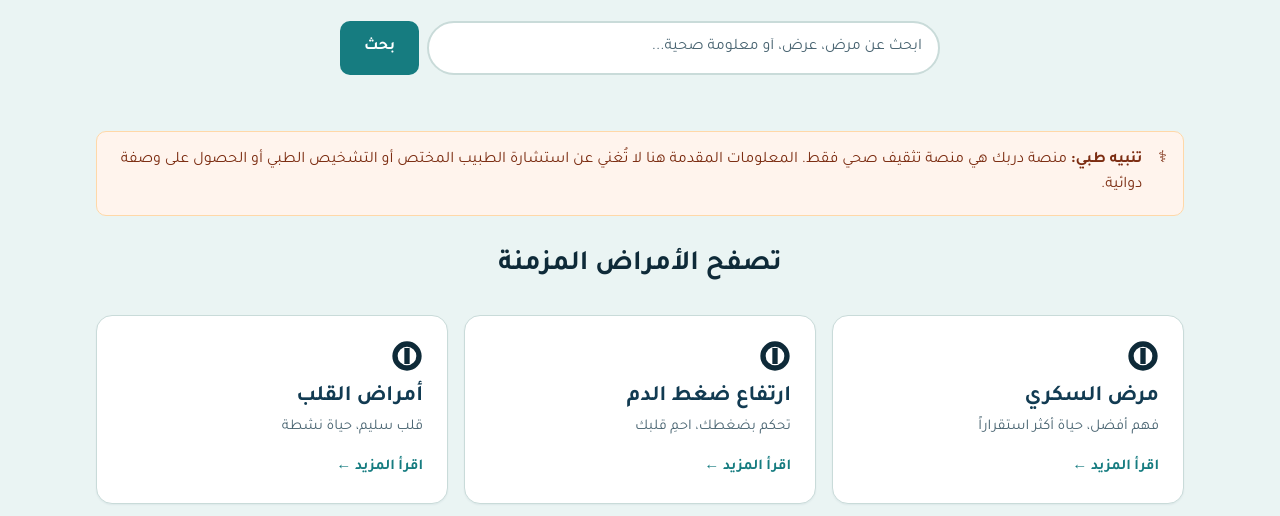
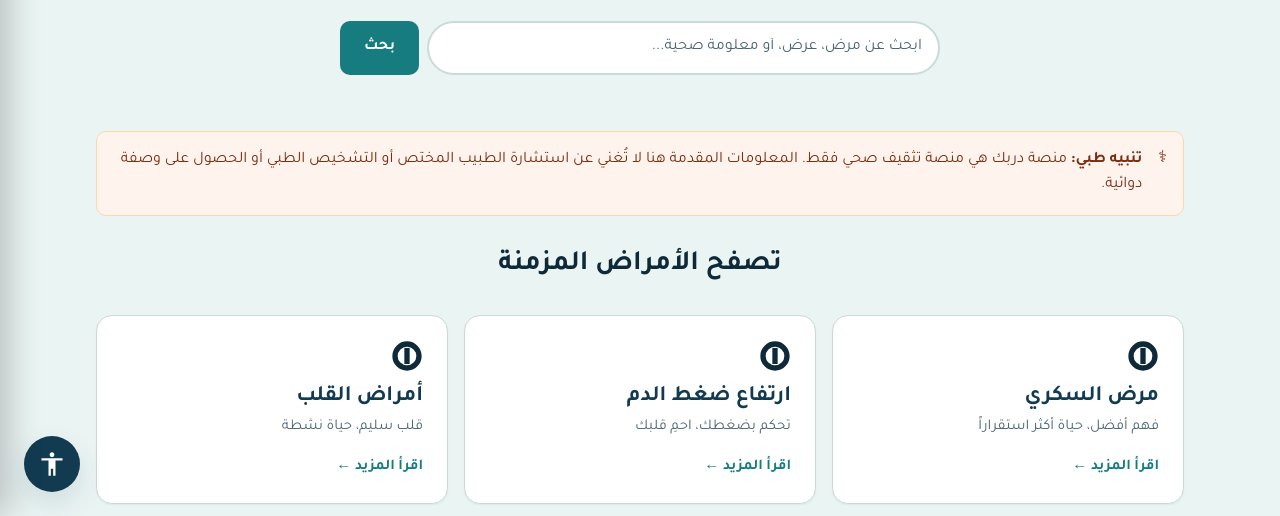
Before and after one commit to darbakhealth/Darbak, a plain HTML site: page index.html in a window 1280 px wide. Shown: the part 284-800 px from the top of the page. Drawn offline with Linux system fonts and the light colour scheme.

Commit message:
Update index.html

```diff
--- a/index.html
+++ b/index.html
@@ -42,13 +42,11 @@
       </nav>
 
       <div class="site-header__actions">
-        <!-- زر القائمة للجوال -->
         <button type="button" class="icon-btn mobile-menu-btn" id="mobile-menu-btn" aria-label="فتح القائمة" aria-expanded="false">
           <svg viewBox="0 0 24 24" width="24" height="24" stroke="currentColor" stroke-width="2" fill="none" stroke-linecap="round" aria-hidden="true">
             <path d="M3 12h18M3 6h18M3 18h18"/>
           </svg>
         </button>
-
         <button type="button" class="icon-btn theme-toggle" data-theme-toggle aria-label="تبديل الوضع الليلي" aria-pressed="false">
           <svg class="theme-toggle__sun" viewBox="0 0 24 24" width="20" height="20" fill="none" stroke="currentColor" stroke-width="2" aria-hidden="true"><circle cx="12" cy="12" r="4"/><path d="M12 2v2M12 20v2M4.93 4.93l1.41 1.41M17.66 17.66l1.41 1.41M2 12h2M20 12h2M4.93 19.07l1.41-1.41M17.66 6.34l1.41-1.41"/></svg>
           <svg class="theme-toggle__moon" viewBox="0 0 24 24" width="20" height="20" fill="none" stroke="currentColor" stroke-width="2" aria-hidden="true"><path d="M21 12.79A9 9 0 1 1 11.21 3 7 7 0 0 0 21 12.79z"/></svg>
@@ -89,15 +87,16 @@
 
   <script type="module">
     import { initTheme } from './js/theme.js';
+    import { initA11y } from './js/a11y.js';
     import { initHomePage } from './js/pages/home.js';
 
     initTheme();
+    initA11y();
     initHomePage();
 
     const y = document.getElementById('year');
     if (y) y.textContent = new Date().getFullYear();
 
-    // --- كود تفعيل زر القائمة ---
     const menuBtn = document.getElementById('mobile-menu-btn');
     const nav = document.getElementById('site-nav');
     if (menuBtn && nav) {
@@ -106,7 +105,6 @@
         menuBtn.setAttribute('aria-expanded', isOpen);
       });
     }
-    // ----------------------------
   </script>
 </body>
 </html>
```
